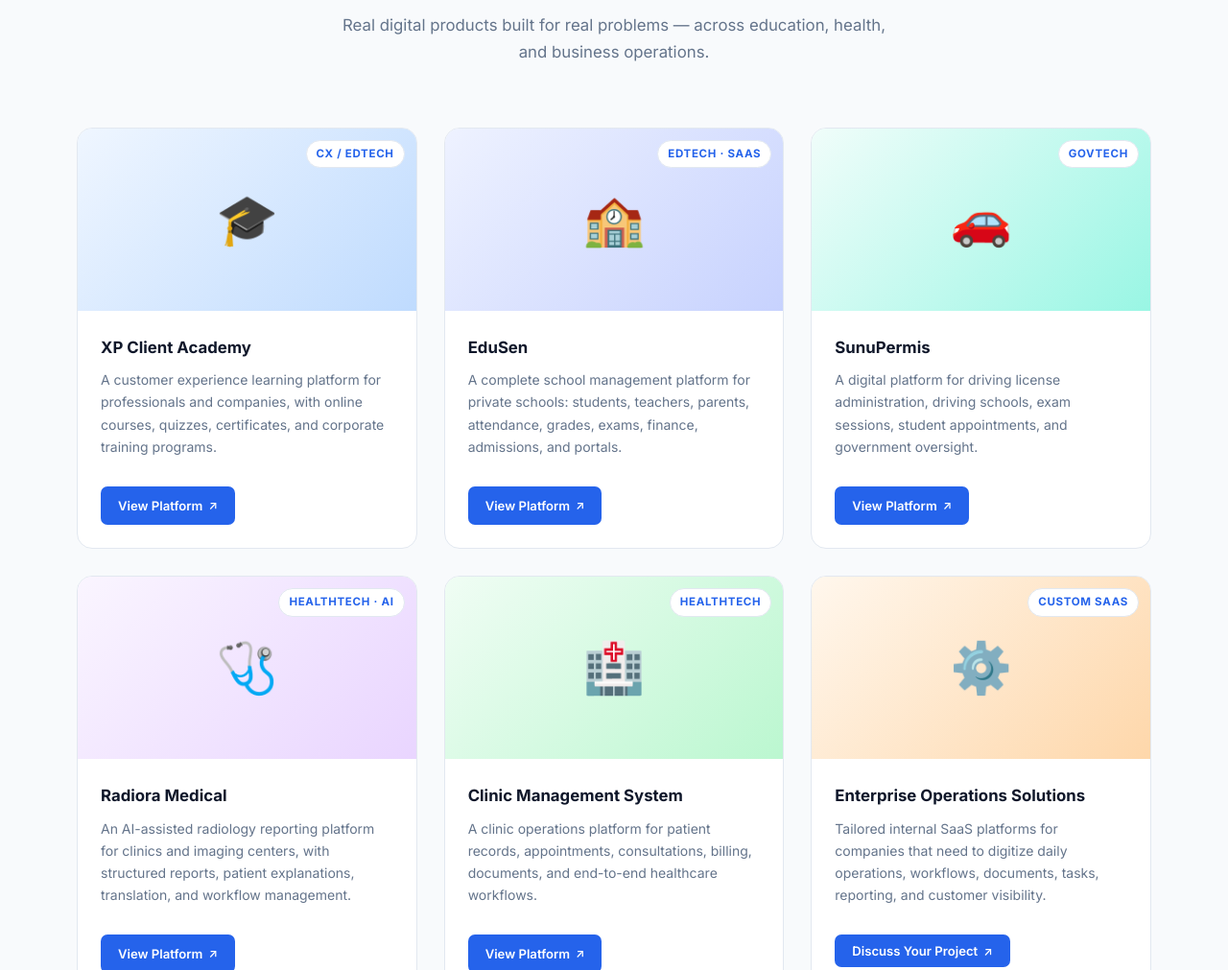
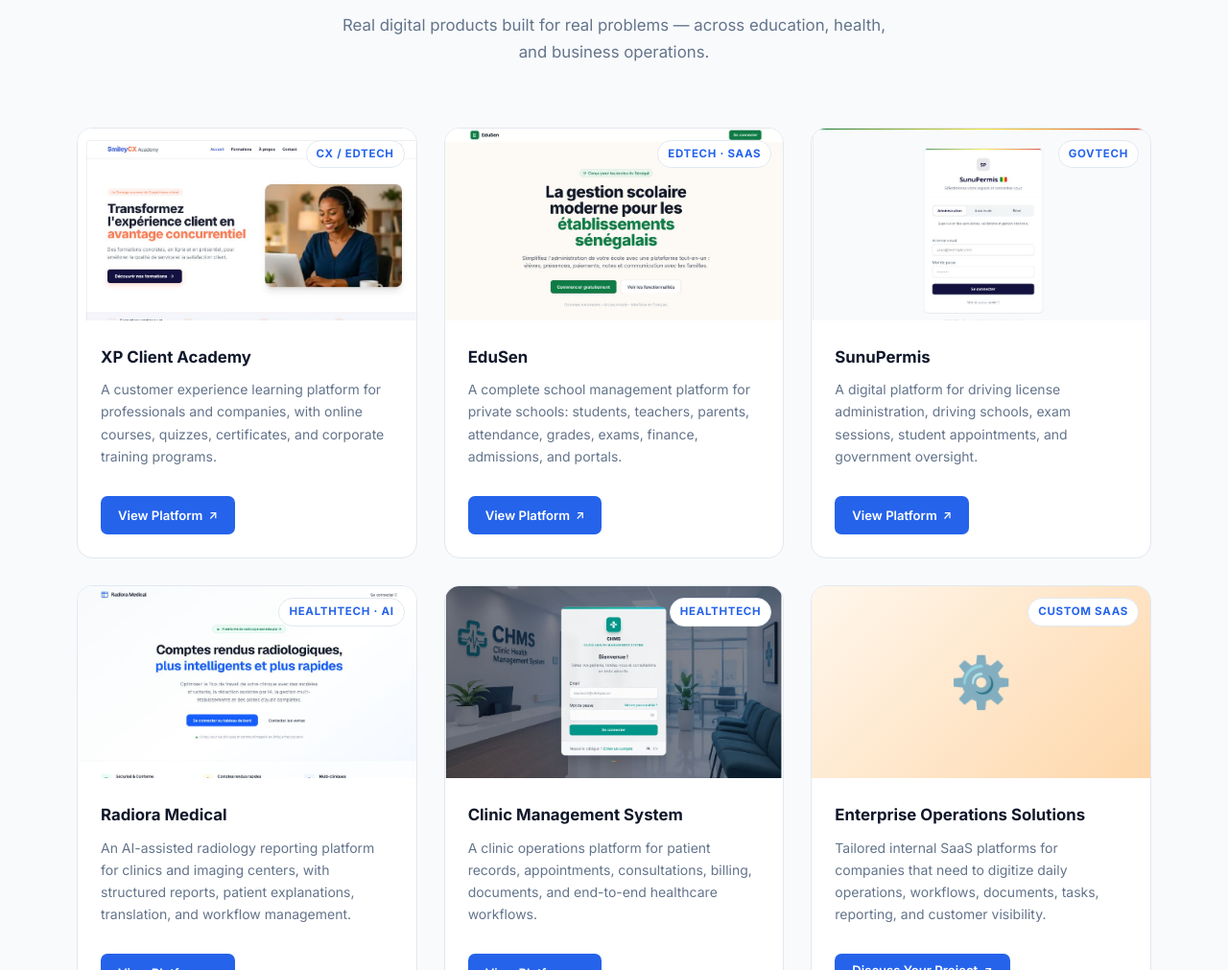
Before and after one commit to seckbara23-cmyk/Teranga-technologies, a website: page index.html in a window 1280 px wide. Shown: the part 2860-3871 px from the top of the page at 96% size. Drawn offline with Linux system fonts and the light colour scheme.

Commit message:
replace portfolio emoji placeholders with real product screenshots
- Add assets/portfolio/ with 5 product screenshots
- xp-client-academy.png, edusen.png, sunupermis.png,
  radiora-medical.png, clinic-management-system.png
- project-img fills card with object-fit:cover, object-position:top
- Subtle scale(1.04) hover zoom on screenshot cards
- Enterprise Operations Solutions keeps emoji placeholder
- All images use loading=lazy and descriptive alt text
- Category badges remain overlaid via position:absolute

Co-Authored-By: Claude Sonnet 4.6 <noreply@anthropic.com>

```diff
--- a/index.html
+++ b/index.html
@@ -245,8 +245,10 @@
         <div class="portfolio-grid">
 
           <article class="project-card">
-            <div class="project-thumb bg-blue" aria-hidden="true">
-              🎓
+            <div class="project-thumb">
+              <img src="assets/portfolio/xp-client-academy.png"
+                   alt="XP Client Academy platform screenshot"
+                   class="project-img" loading="lazy">
               <span class="project-tag" data-i18n="p1.tag">CX / EdTech</span>
             </div>
             <div class="project-body">
@@ -258,8 +260,10 @@
           </article>
 
           <article class="project-card">
-            <div class="project-thumb bg-indigo" aria-hidden="true">
-              🏫
+            <div class="project-thumb">
+              <img src="assets/portfolio/edusen.png"
+                   alt="EduSen school management platform screenshot"
+                   class="project-img" loading="lazy">
               <span class="project-tag" data-i18n="p2.tag">EdTech · SaaS</span>
             </div>
             <div class="project-body">
@@ -271,8 +275,10 @@
           </article>
 
           <article class="project-card">
-            <div class="project-thumb bg-teal" aria-hidden="true">
-              🚗
+            <div class="project-thumb">
+              <img src="assets/portfolio/sunupermis.png"
+                   alt="SunuPermis platform screenshot"
+                   class="project-img" loading="lazy">
               <span class="project-tag" data-i18n="p3.tag">GovTech</span>
             </div>
             <div class="project-body">
@@ -284,8 +290,10 @@
           </article>
 
           <article class="project-card">
-            <div class="project-thumb bg-purple" aria-hidden="true">
-              🩺
+            <div class="project-thumb">
+              <img src="assets/portfolio/radiora-medical.png"
+                   alt="Radiora Medical platform screenshot"
+                   class="project-img" loading="lazy">
               <span class="project-tag" data-i18n="p4.tag">HealthTech · AI</span>
             </div>
             <div class="project-body">
@@ -297,8 +305,10 @@
           </article>
 
           <article class="project-card">
-            <div class="project-thumb bg-green" aria-hidden="true">
-              🏥
+            <div class="project-thumb">
+              <img src="assets/portfolio/clinic-management-system.png"
+                   alt="Clinic Management System screenshot"
+                   class="project-img" loading="lazy">
               <span class="project-tag" data-i18n="p5.tag">HealthTech</span>
             </div>
             <div class="project-body">
--- a/style.css
+++ b/style.css
@@ -470,13 +470,28 @@ section { padding: 96px 0; }
 .project-card:hover { transform: translateY(-6px); box-shadow: var(--shadow-lg); border-color: transparent; }
 
 .project-thumb {
-  height: 190px;
+  height: 200px;
   display: flex;
   align-items: center;
   justify-content: center;
   font-size: 3.25rem;
   position: relative;
+  overflow: hidden;
+  background: var(--bg);
 }
+
+.project-img {
+  position: absolute;
+  inset: 0;
+  width: 100%;
+  height: 100%;
+  object-fit: cover;
+  object-position: top center;
+  display: block;
+  transition: transform 0.45s ease;
+}
+
+.project-card:hover .project-img { transform: scale(1.04); }
 
 .project-thumb.bg-blue   { background: linear-gradient(135deg, #EFF6FF, #BFDBFE); }
 .project-thumb.bg-green  { background: linear-gradient(135deg, #F0FDF4, #BBF7D0); }
```
Also changed, not shown: assets/portfolio/clinic-management-system.png (added), assets/portfolio/edusen.png (added), assets/portfolio/radiora-medical.png (added), assets/portfolio/sunupermis.png (added), assets/portfolio/xp-client-academy.png (added).
